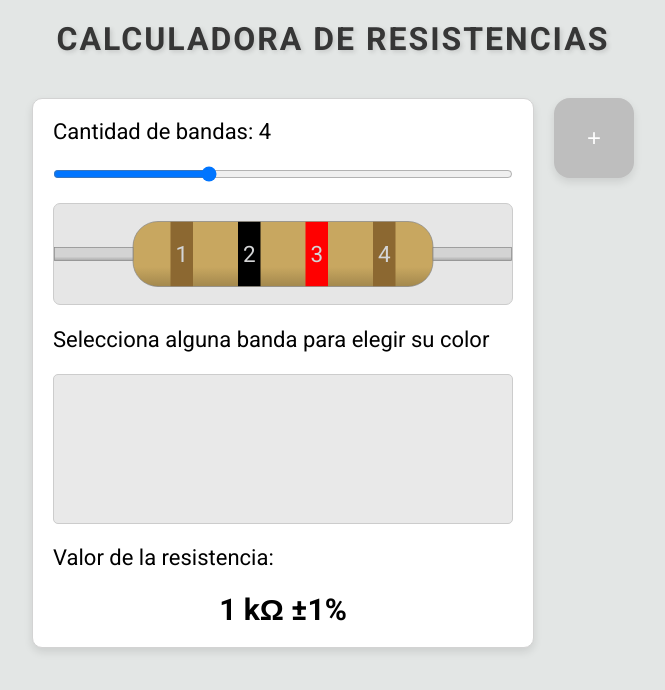
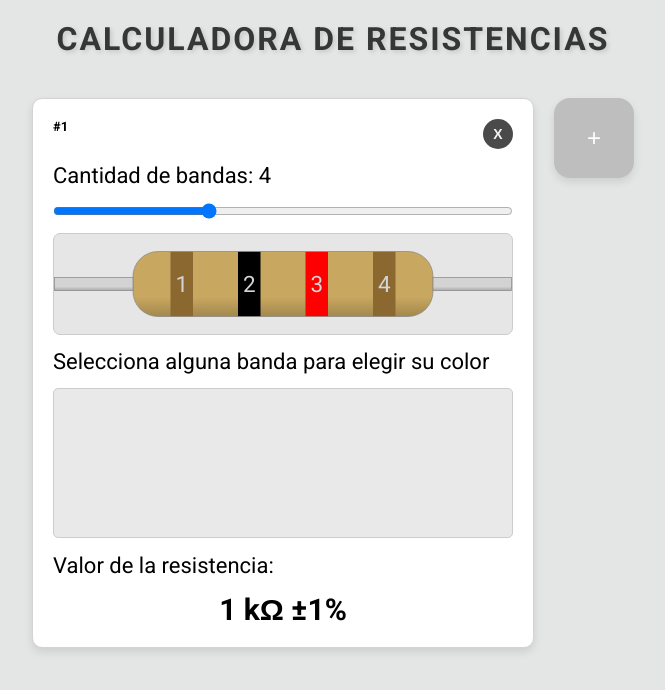
Before and after one commit to Daav97/react-resistor-calculator, a React (Vite) app: page / in a window 1280 px wide. Shown: the top 690 px of the page, without its empty margins (307-972 px from the left). Built offline with nearby package versions, Linux system fonts and the light colour scheme.

Commit message:
Se agrega lógica para permitir cerrar calculadoras

```diff
--- a/src/App.jsx
+++ b/src/App.jsx
@@ -3,19 +3,30 @@ import "./App.css";
 import { useState } from "react";
 
 function App() {
-  const [calculatorsCount, setCalculatorsCount] = useState(1);
+  const [calculators, setCalculators] = useState([{ id: 0 }]);
+
+  const handleCloseCalculatorBox = (id) => {
+    setCalculators((prev) => prev.filter((calculator) => calculator.id !== id));
+  };
+
+  const addCalculatorBox = () => {
+    //Se utiliza un ID generado por fecha para dejar de utilizar el index, permitiendo así poder eliminar cerrar una caja deseada.
+    setCalculators((prev) => [...prev, { id: Date.now() }]);
+  };
+
   return (
     <div className="mainContainer">
       <h1 className="title">CALCULADORA DE RESISTENCIAS</h1>
       <div className="calculatorsArea">
-        {Array.from({ length: calculatorsCount }).map((_, idx) => (
-          <CalculatorBox key={idx} />
+        {calculators.map((calc, idx) => (
+          <CalculatorBox
+            key={calc.id}
+            num={idx + 1}
+            onCloseClick={() => handleCloseCalculatorBox(calc.id)}
+          />
         ))}
         <div className="buttonSpace">
-          <button
-            className="addButton"
-            onClick={() => setCalculatorsCount((prev) => prev + 1)}
-          >
+          <button className="addButton" onClick={addCalculatorBox}>
             +
           </button>
         </div>
--- a/src/Components/CalculatorBox/CalculatorBox.css
+++ b/src/Components/CalculatorBox/CalculatorBox.css
@@ -49,3 +49,38 @@
   align-self: center;
   font-weight: 600;
 }
+
+.header {
+  display: flex;
+  justify-content: space-between;
+}
+
+.num {
+  font-weight: bold;
+  font-size: small;
+}
+
+.closeButton {
+  border: none;
+  color: rgb(243, 243, 243);
+  font-size: 14px;
+  width: 30px;
+  height: 30px;
+  border-radius: 50%;
+  display: flex;
+  justify-content: center;
+  align-items: center;
+  cursor: pointer;
+  transition: transform 0.2s ease;
+  background-color: #4b4a4a;
+  font-weight: bold;
+}
+
+.closeButton:hover {
+  background-color: #fd4444;
+  transform: scale(1.1);
+}
+
+.closeButton:active {
+  transform: scale(0.9);
+}
--- a/src/Components/CalculatorBox/CalculatorBox.jsx
+++ b/src/Components/CalculatorBox/CalculatorBox.jsx
@@ -17,7 +17,7 @@ const DEFAULT_BAND_COLORS = [
   POSITIONS[4][3][0],
 ];
 
-const CalculatorBox = () => {
+const CalculatorBox = ({ num, onCloseClick }) => {
   const [bandColors, setBandColors] = useState([...DEFAULT_BAND_COLORS]);
   const [selectedBand, setSelectedBand] = useState(null);
   const [selectedColor, setSelectedColor] = useState(null);
@@ -67,6 +67,12 @@ const CalculatorBox = () => {
 
   return (
     <div className="calculatorBoxBody">
+      <div className="header">
+        <p className="num">#{num}</p>
+        <button className="closeButton" onClick={onCloseClick}>
+          X
+        </button>
+      </div>
       Cantidad de bandas: {bandColors.length}
       <input
         type="range"
```
